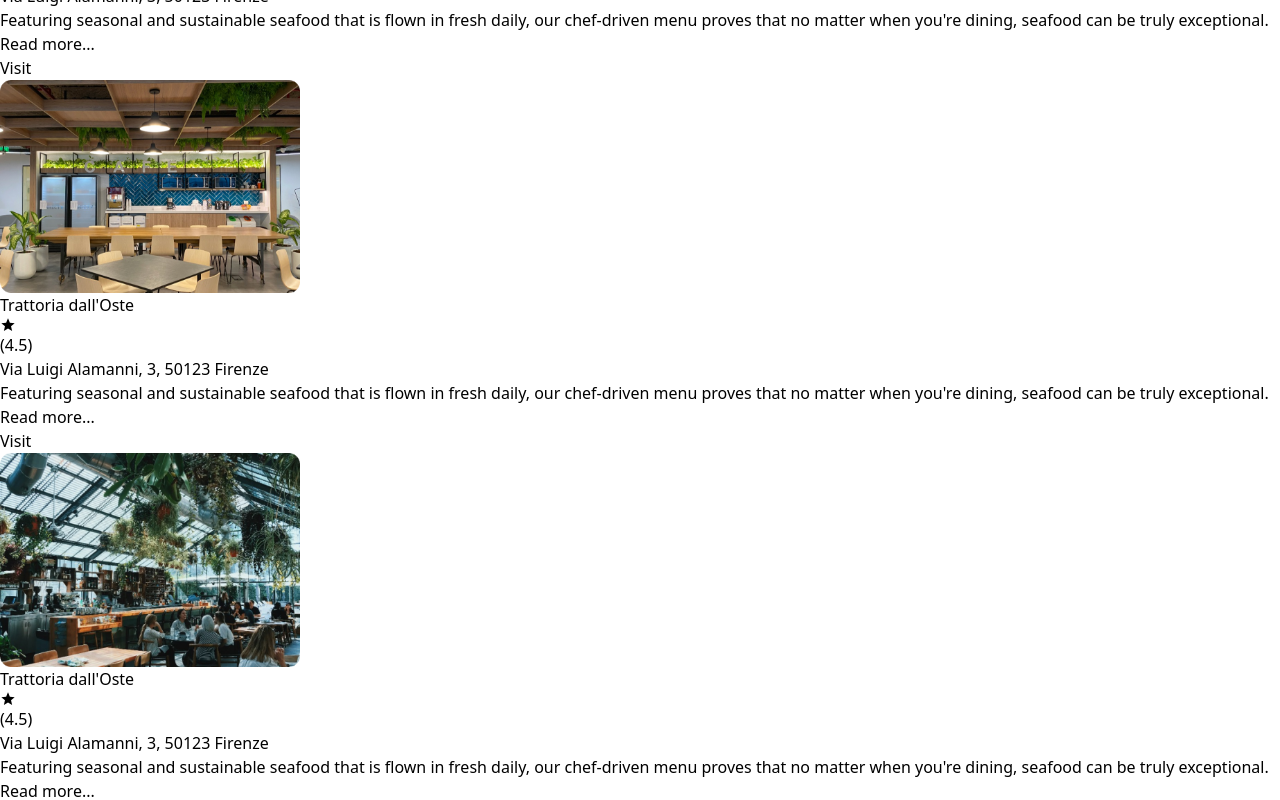
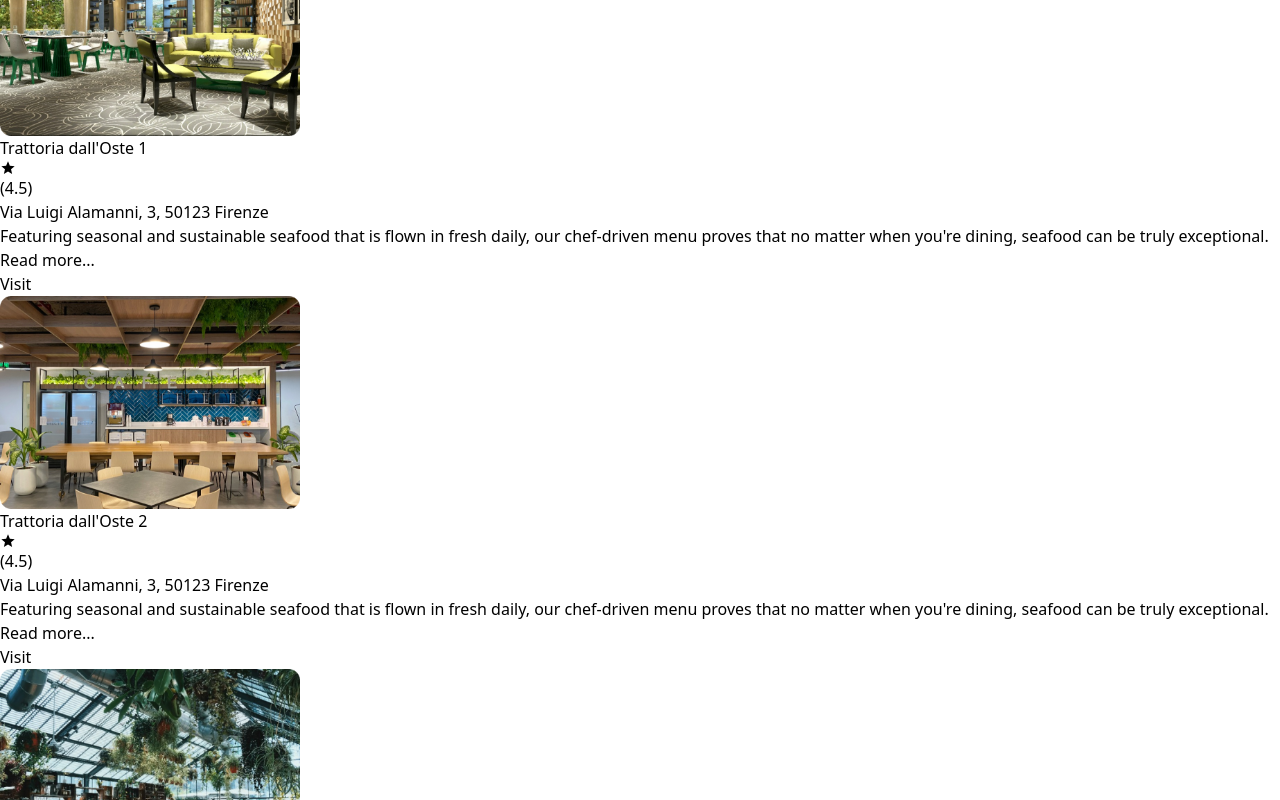
Before and after one commit to SujonRoyBD/Bd-calling, a React (Vite) app: page / in a window 1280 px wide. Shown: the part 2820-3620 px from the top of the page. Built offline with nearby package versions, Linux system fonts and the light colour scheme.

Commit message:
view commit

```diff
--- a/src/Component/TopResturent/TopResturent.jsx
+++ b/src/Component/TopResturent/TopResturent.jsx
@@ -12,7 +12,7 @@
 
         {
             img: "/assets/img/Kitchen1.png",
-            title: "Trattoria dall'Oste",
+            title: "Trattoria dall'Oste 1",
             location: "Via Luigi Alamanni, 3, 50123 Firenze",
             desc: {
                 main: "Featuring seasonal and sustainable seafood that is flown in fresh daily, our chef-driven menu proves that no matter when you're dining, seafood can be truly exceptional.",
@@ -21,7 +21,7 @@
         },
         {
             img: "/assets/img/Kitchen2.png",
-            title: "Trattoria dall'Oste",
+            title: "Trattoria dall'Oste 2",
             location: "Via Luigi Alamanni, 3, 50123 Firenze",
             desc: {
                 main: "Featuring seasonal and sustainable seafood that is flown in fresh daily, our chef-driven menu proves that no matter when you're dining, seafood can be truly exceptional.",
@@ -30,7 +30,7 @@
         },
         {
             img: "/assets/img/Kitchen3.png",
-            title: "Trattoria dall'Oste",
+            title: "Trattoria dall'Oste 3",
             location: "Via Luigi Alamanni, 3, 50123 Firenze",
             desc: {
                 main: "Featuring seasonal and sustainable seafood that is flown in fresh daily, our chef-driven menu proves that no matter when you're dining, seafood can be truly exceptional.",
@@ -58,7 +58,7 @@
                         return (
                             <div key={index} className='border-2 px-6 py-6  rounded-lg'>
                                 <img src={data.img} alt="kitchen" height={100} width={300} />
-                                <h2 className='flex gap-3 font-bold text-2xl'>
+                                <h2 className='flex gap-3 font-bold text-xl'>
                                     {data.title}
                                     <MdOutlineStarPurple500 className='text-yellow-400 h-9 w-7' /> (4.5)
                                 </h2>
@@ -69,7 +69,10 @@
                                     <h2 className=''>
                                         <span>{data.desc.readMore}</span>
                                     </h2>
+                                    <Link to={`/view-top-restaurant/${data?.title}`}>
                                     <button className='text-center bg-green-500 w-full rounded-lg py-2'>Visit</button>
+                                    </Link>
+
                                 </div>
                             </div>
                         );
--- /dev/null
+++ b/src/Component/ViewTopRestaurant/ViewTopRestaurant.jsx
@@ -0,0 +1,61 @@
+import React from 'react';
+import { useParams } from 'react-router-dom';
+
+const data = [
+
+    {
+        img: "/assets/img/Kitchen1.png",
+        title: "Trattoria dall'Oste 1",
+        location: "Via Luigi Alamanni, 3, 50123 Firenze",
+        desc: {
+            main: "Featuring seasonal and sustainable seafood that is flown in fresh daily, our chef-driven menu proves that no matter when you're dining, seafood can be truly exceptional.",
+            readMore: "Read more..."
+        }
+    },
+    {
+        img: "/assets/img/Kitchen2.png",
+        title: "Trattoria dall'Oste 2",
+        location: "Via Luigi Alamanni, 3, 50123 Firenze",
+        desc: {
+            main: "Featuring seasonal and sustainable seafood that is flown in fresh daily, our chef-driven menu proves that no matter when you're dining, seafood can be truly exceptional.",
+            readMore: "Read more..."
+        }
+    },
+    {
+        img: "/assets/img/Kitchen3.png",
+        title: "Trattoria dall'Oste 3",
+        location: "Via Luigi Alamanni, 3, 50123 Firenze",
+        desc: {
+            main: "Featuring seasonal and sustainable seafood that is flown in fresh daily, our chef-driven menu proves that no matter when you're dining, seafood can be truly exceptional.",
+            readMore: "Read more..."
+        }
+    },
+];
+
+const ViewTopRestaurant = () => {
+    const {title} = useParams();
+    const filterData = data?.filter((data)=> data?.title == title)
+    console.log(filterData)
+    return (
+        <div>
+            {
+                filterData?.map((data, index)=>(
+                    <div key={index} className='w-full flex justify-center items-center gap-5'>
+                        <div className='w-1/2'>
+                            <img src={data?.img} alt={data?.title} width={500} height={400}/>
+                        </div>
+                        <div className='w-1/2'>
+                            <h3>{data?.title}</h3>
+                            <h3>{data?.location}</h3>
+                            <p>{data?.desc?.main}</p>
+                            <button>Add to Cart</button>
+                            <button>Checkout</button>
+                        </div>
+                    </div>
+                ))
+            }
+        </div>
+    );
+};
+
+export default ViewTopRestaurant;
--- a/src/Component/banner/Banner.jsx
+++ b/src/Component/banner/Banner.jsx
@@ -4,7 +4,11 @@
 
 const Banner = () => {
     return (
-        <div>
+        <div className='relative'>
+
+            <div className='absolute top-0 right-0 left-0 w-full flex justify-center items-center'>
+                    <img src="/assets/img/arrow_bar.png" alt="banner" height={300} width={500} />
+                </div>
             <div className='grid grid-cols-1 md:grid-cols-2 px-12'>
                 <div className='mt-[100px]'>
                     <h3 className='text-6xl text-black font-bold'>Good <strong className='text-red-600'>food</strong>, great <br />
--- a/src/routes/router.jsx
+++ b/src/routes/router.jsx
@@ -10,6 +10,7 @@
 import TshirtCtagory from "../Component/TshirtCtagory/TshirtCtagory";
 import Login from "../Component/Login/Login";
 import CheckoutFrom from "../Component/CheckoutFrom/CheckoutFrom";
+import ViewTopRestaurant from "../Component/ViewTopRestaurant/ViewTopRestaurant";
 
 export const router =createBrowserRouter([
     {
@@ -19,6 +20,10 @@
             {
                 path:'/',
                 element:<Home/>
+            },
+            {
+                path:'/view-top-restaurant/:title',
+                element:<ViewTopRestaurant/>
             },
             {
                 path:'/about',
```
Also changed, not shown: public/assets/img/arrow_bar.png (added).
